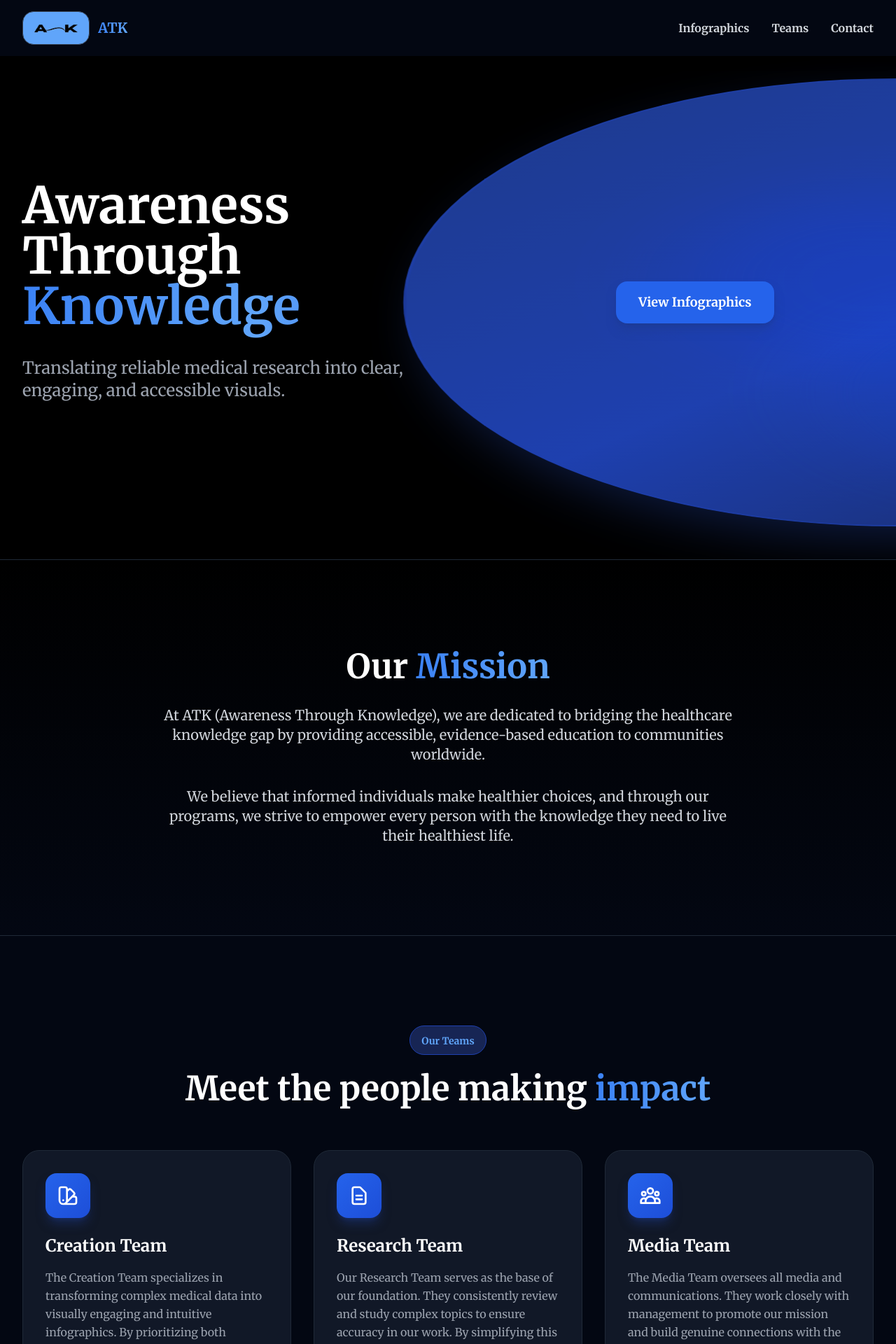
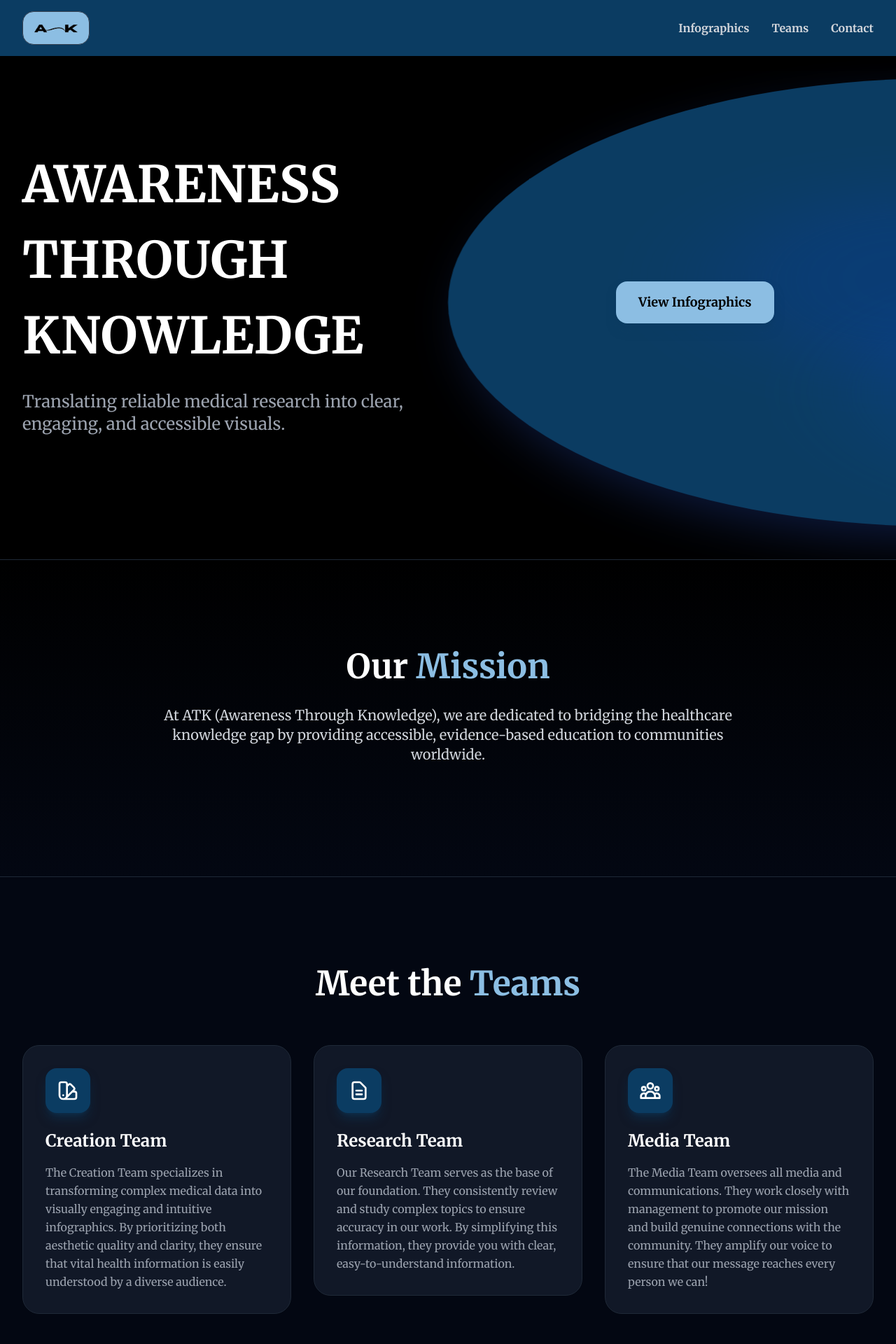
Before and after one commit to brainlame/AwarenessThroughEdu, a SvelteKit app: page / in a window 1280 px wide. Shown: the top 1920 px of the page at 70% size. Built offline with nearby package versions, Linux system fonts and the light colour scheme.

Commit message:
nav, footer, logo, semicircle changes

```diff
--- a/src/routes/+layout.svelte
+++ b/src/routes/+layout.svelte
@@ -9,17 +9,14 @@
 
 <div class="min-h-screen bg-black overflow-x-hidden">
   <!-- Navbar -->
-  <nav class="fixed top-0 left-0 right-0 z-50 bg-gray-950 shadow-lg transition-all duration-300">
+  <nav class="fixed top-0 left-0 right-0 z-50 bg-azure shadow-lg transition-all duration-300">
     <div class="max-w-7xl mx-auto px-4 sm:px-6 lg:px-8">
       <div class="flex items-center justify-between h-16 sm:h-20">
         <a href="/" class="flex items-center gap-2 sm:gap-3 group">
           <!-- Logo -->
-          <div class="w-16 h-8 sm:w-24 sm:h-12 bg-blue-400 rounded-xl sm:rounded-2xl flex items-center justify-center border border-gray-700 group-hover:border-blue-500 transition-all overflow-hidden px-2 sm:px-4">
+          <div class="w-16 h-8 sm:w-24 sm:h-12 bg-azure-light rounded-xl sm:rounded-2xl flex items-center justify-center border border-gray-700 group-hover:border-blue-500 group-hover:scale-105 duration-300 transition-all overflow-hidden px-2 sm:px-4">
             <img src="/logo.png" alt="ATK Logo" class="w-full h-full object-contain" />
           </div>
-          <span class="hidden sm:inline text-xl font-bold bg-gradient-to-r from-blue-500 to-blue-400 bg-clip-text text-transparent">
-            ATK
-          </span>
         </a>
 
         <div class="flex items-center gap-3 sm:gap-6 md:gap-8">
@@ -54,14 +51,14 @@
         <div class="text-center md:text-left">
           <div class="flex items-center gap-2 sm:gap-3 mb-4 justify-center md:justify-start">
             <!-- Logo -->
-            <div class="w-16 h-8 sm:w-24 sm:h-12 bg-blue-400 rounded-xl sm:rounded-2xl flex items-center justify-center border border-gray-700 overflow-hidden px-2 sm:px-4">
+            <div class="w-16 h-8 sm:w-24 sm:h-12 bg-white rounded-xl sm:rounded-2xl flex items-center justify-center border border-gray-700 overflow-hidden px-2 sm:px-4">
               <img src="/logo.png" alt="ATK Logo" class="w-full h-full object-contain" />
             </div>
-            <span class="text-xl sm:text-2xl font-bold text-white">ATK</span>
+            <!-- <span class="text-xl sm:text-2xl font-bold text-white">ATK</span> -->
           </div>
-          <p class="text-gray-500 text-xs sm:text-sm">
+          <!-- <p class="text-gray-500 text-xs sm:text-sm">
             © 2024 Awareness Through Knowledge. All rights reserved.
-          </p>
+          </p> -->
         </div>
 
         <!-- Right: Contact Links -->
--- a/src/routes/+page.svelte
+++ b/src/routes/+page.svelte
@@ -21,9 +21,9 @@
 <!-- Hero Section -->
   <section class="relative min-h-screen flex items-center bg-black border-b border-gray-800 overflow-hidden pt-20">
     <!-- Circle positioned absolutely, starting from 1/3 mark - hidden on mobile -->
-    <div class="hidden md:block absolute left-[45%] top-1/2 -translate-y-1/2 w-[55vw] aspect-square max-h-[calc(100vh-10rem)] mt-8 z-0 pointer-events-none">
+    <div class="hidden md:block absolute left-[50%] top-1/2 -translate-y-1/2 w-[55vw] aspect-square max-h-[calc(100vh-10rem)] mt-8 z-0 pointer-events-none">
       <!-- Circle background -->
-      <div class="absolute inset-0 rounded-full bg-gradient-to-br from-blue-900 via-blue-800 to-blue-950 shadow-2xl shadow-blue-900/50 overflow-hidden border-2 border-blue-800/50 scale-x-[2.2] origin-left">
+      <div class="absolute inset-0 rounded-full bg-azure shadow-2xl shadow-blue-900/50 overflow-hidden scale-x-[2.2] origin-left">
         <!-- Animated background elements inside circle -->
         <div class="absolute inset-0 overflow-hidden">
           <div class="absolute top-1/4 left-1/4 w-64 h-64 bg-blue-500/20 rounded-full mix-blend-overlay filter blur-2xl animate-blob"></div>
@@ -35,11 +35,8 @@
     <!-- Text Content -->
     <div class="relative z-10 max-w-7xl mx-auto px-4 sm:px-6 lg:px-8 w-full">
       <div class="max-w-2xl py-12 sm:py-16 md:py-20 text-center md:text-left mx-auto md:mx-0">
-        <h1 class="text-4xl sm:text-5xl md:text-6xl lg:text-7xl font-bold mb-4 sm:mb-6 leading-tight">
-          <span class="block text-white">Awareness Through</span>
-          <span class="block bg-gradient-to-r from-blue-500 via-blue-400 to-blue-600 bg-clip-text text-transparent pb-2 sm:pb-3">
-            Knowledge
-          </span>
+        <h1 class="text-4xl sm:text-5xl md:text-6xl lg:text-7xl font-bold mb-4 sm:mb-6 leading-normal">
+          <span class="block text-white leading-normal">AWARENESS THROUGH KNOWLEDGE</span>
         </h1>
 
         <p class="text-lg sm:text-xl md:text-2xl text-gray-400 mb-8 sm:mb-12 leading-relaxed font-light max-w-xl mx-auto md:mx-0">
@@ -51,10 +48,10 @@
     <!-- Button positioned absolutely with higher z-index - hidden on mobile -->
     <a
       href="/infographics"
-      class="hidden md:block group absolute left-[calc(50%+15rem)] top-1/2 -translate-y-1/2 mt-8 z-20 px-8 py-4 bg-blue-600 text-white font-bold text-lg rounded-2xl shadow-lg shadow-blue-900/50 hover:shadow-2xl hover:shadow-blue-800/50 transition-all duration-300 hover:scale-105"
+      class="hidden md:block group absolute left-[calc(50%+15rem)] top-1/2 -translate-y-1/2 mt-8 z-20 px-8 py-4 bg-azure-light text-black font-bold text-lg rounded-2xl shadow-lg shadow-azure/50 hover:shadow-2xl hover:shadow-azure/50 transition-all duration-300 hover:scale-105"
     >
       <span class="relative z-10">View Infographics</span>
-      <div class="absolute inset-0 bg-gradient-to-r from-blue-500 to-blue-600 rounded-2xl opacity-0 group-hover:opacity-100 transition-opacity duration-300"></div>
+      <div class="absolute inset-0 bg-blue-500 rounded-2xl opacity-0 group-hover:opacity-100 transition-opacity duration-300"></div>
     </a>
   </section>
 
@@ -63,16 +60,13 @@
     <div class="max-w-4xl mx-auto px-4 sm:px-6 lg:px-8 text-center">
       <h2 class="text-3xl sm:text-4xl md:text-5xl font-bold text-white mb-6 sm:mb-8 leading-tight">
         Our
-        <span class="bg-gradient-to-r from-blue-500 to-blue-400 bg-clip-text text-transparent"> Mission</span>
+        <span class="bg-azure-light bg-clip-text text-transparent"> Mission</span>
       </h2>
 
       <p class="text-base sm:text-lg md:text-xl text-gray-300 leading-relaxed mb-6 sm:mb-8">
         At ATK (Awareness Through Knowledge), we are dedicated to bridging the healthcare knowledge gap by providing accessible, evidence-based education to communities worldwide.
       </p>
 
-      <p class="text-base sm:text-lg md:text-xl text-gray-300 leading-relaxed">
-        We believe that informed individuals make healthier choices, and through our programs, we strive to empower every person with the knowledge they need to live their healthiest life.
-      </p>
     </div>
   </section>
 
@@ -80,26 +74,20 @@
   <section id="teams" class="relative py-16 sm:py-24 md:py-32 bg-gray-950 border-b border-gray-800">
     <div class="max-w-7xl mx-auto px-4 sm:px-6 lg:px-8">
       <div class="text-center mb-12 sm:mb-16">
-        <div class="inline-block px-4 py-2 bg-blue-950 border border-blue-800 rounded-full mb-4 sm:mb-6">
-          <span class="text-xs sm:text-sm font-semibold text-blue-400">Our Teams</span>
-        </div>
         <h2 class="text-3xl sm:text-4xl md:text-5xl font-bold text-white mb-4 sm:mb-6 px-4">
-          Meet the people making
-          <span class="bg-gradient-to-r from-blue-500 to-blue-400 bg-clip-text text-transparent"> impact</span>
+          Meet the
+          <span class="bg-azure-light bg-clip-text text-transparent">Teams</span>
         </h2>
       </div>
 
       <div class="grid grid-cols-1 md:grid-cols-3 gap-8">
         {#each teams as team}
           <div class="group relative">
-            <!-- Glow effect on hover -->
-            <div class="absolute -inset-0.5 bg-gradient-to-r from-blue-600 to-blue-700 rounded-3xl opacity-0 group-hover:opacity-100 blur transition duration-500"></div>
-
             <!-- Card -->
             <div class="relative bg-gray-900 rounded-3xl p-8 transition-all duration-500 hover:-translate-y-2 border border-gray-800">
               <!-- Icon -->
               <div class="mb-6">
-                <div class="w-16 h-16 bg-gradient-to-br from-blue-600 to-blue-700 rounded-2xl flex items-center justify-center transform group-hover:scale-110 group-hover:rotate-3 transition-all duration-500 shadow-lg shadow-blue-900/50">
+                <div class="w-16 h-16 bg-azure rounded-2xl flex items-center justify-center transform group-hover:scale-110 group-hover:rotate-3 transition-all duration-500 shadow-lg shadow-azure/50">
                   {#if team.icon === 'palette'}
                     <svg class="w-8 h-8 text-white" fill="none" stroke="currentColor" viewBox="0 0 24 24">
                       <path stroke-linecap="round" stroke-linejoin="round" stroke-width="2" d="M7 21a4 4 0 01-4-4V5a2 2 0 012-2h4a2 2 0 012 2v12a4 4 0 01-4 4zm0 0h12a2 2 0 002-2v-4a2 2 0 00-2-2h-2.343M11 7.343l1.657-1.657a2 2 0 012.828 0l2.829 2.829a2 2 0 010 2.828l-8.486 8.485M7 17h.01" />
--- a/tailwind.config.js
+++ b/tailwind.config.js
@@ -6,7 +6,13 @@ export default {
 			fontFamily: {
 				sans: ['Merriweather', 'Georgia', 'Times New Roman', 'serif'],
 				mono: ['Geist Mono', 'monospace']
-			}
+			},
+			colors: {
+				azure: {
+					DEFAULT: '#0b3c62',
+					light: '#8CBEE3',
+				},
+			},
 		}
 	},
 	plugins: []
```
